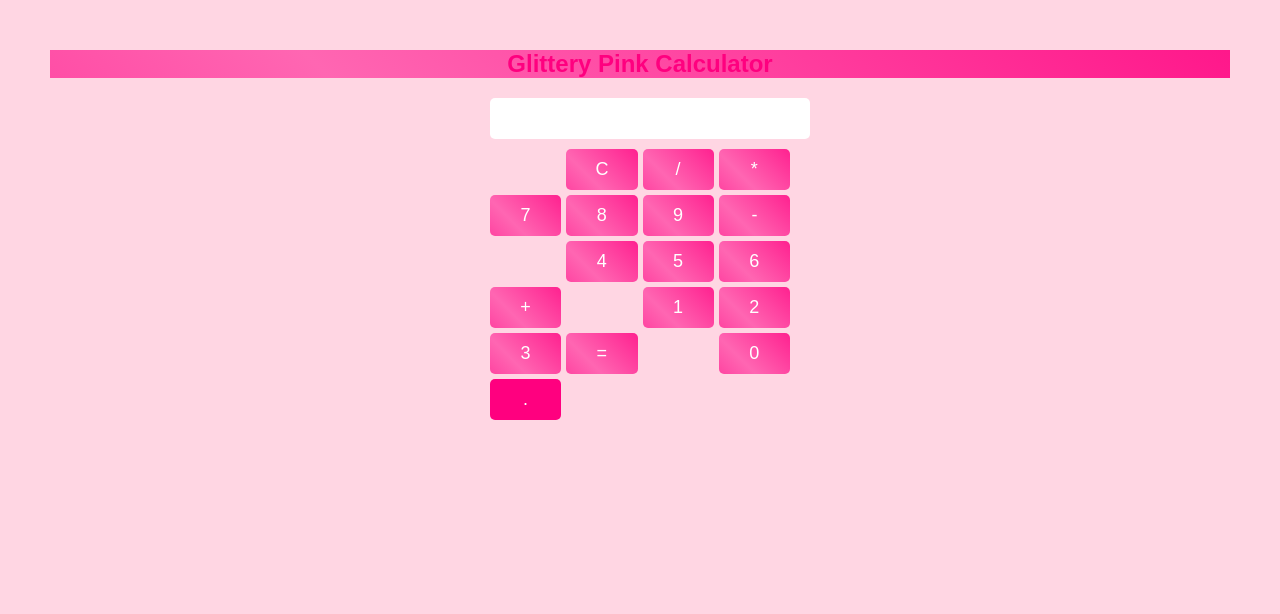
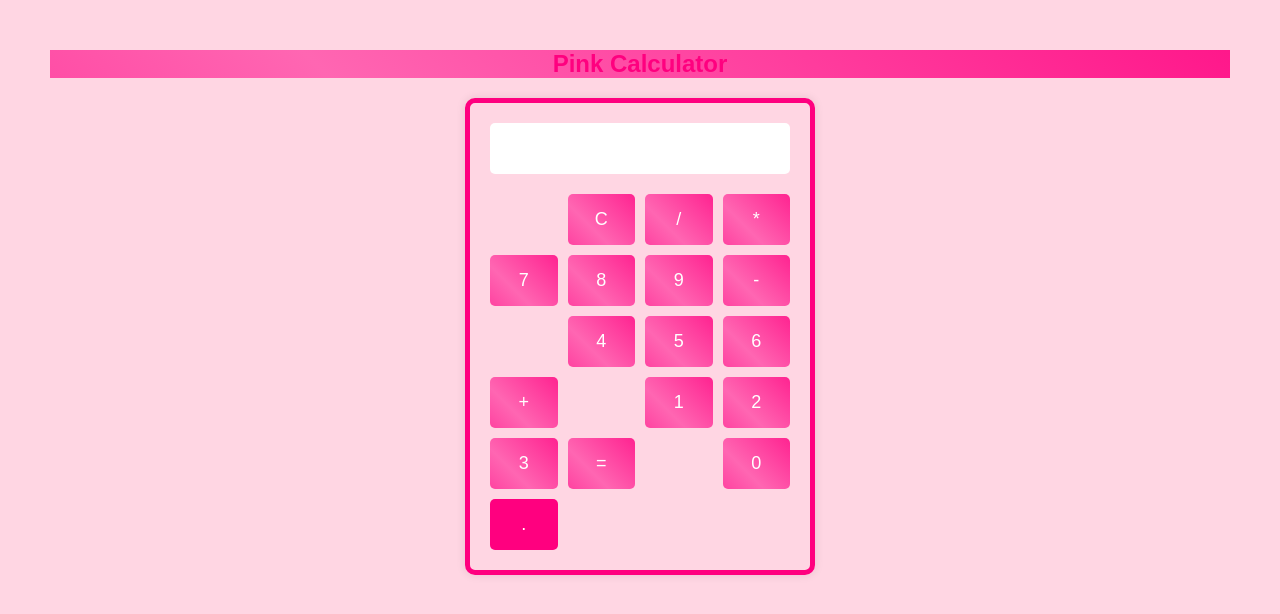
Before and after one commit to emanmunir/Calculator, a plain HTML site: page index.html in a window 1280 px wide. Drawn offline with Linux system fonts and the light colour scheme.

Commit message:
modified:   calc.css

```diff
--- a/calc.css
+++ b/calc.css
@@ -12,16 +12,21 @@ h2 {
 form {
     display: grid;
     grid-template-columns: repeat(4, 1fr);
-    grid-gap: 5px;
+    grid-gap: 10px;
     max-width: 300px;
     margin: 0 auto;
+    padding: 20px;
+    border: 5px solid #ff007f; /* Dark pink border */
+    border-radius: 10px;
+    box-shadow: 0 0 10px rgba(0, 0, 0, 0.1); /* Box shadow for depth */
 }
 
 input, button {
     font-size: 18px;
-    padding: 10px;
+    padding: 15px;
     border: none;
     border-radius: 5px;
+    box-sizing: border-box;
 }
 
 button {
@@ -39,7 +44,7 @@ button:hover {
     background-color: #fff; /* White display background */
     color: #ff007f; /* Dark pink text color for display */
     width: 100%;
-    margin-bottom: 5px;
+    margin-bottom: 10px;
 }
 
 .glitter {
--- a/index.html
+++ b/index.html
@@ -8,7 +8,7 @@
 </head>
 <body>
 
-    <h2 class="glitter">Glittery Pink Calculator</h2>
+    <h2 class="glitter">Pink Calculator</h2>
 
     <form name="calculator">
         <input type="text" name="display" id="display" disabled>
```
